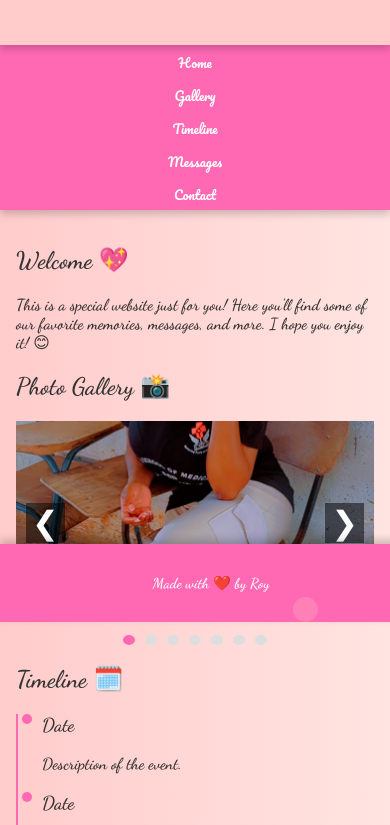
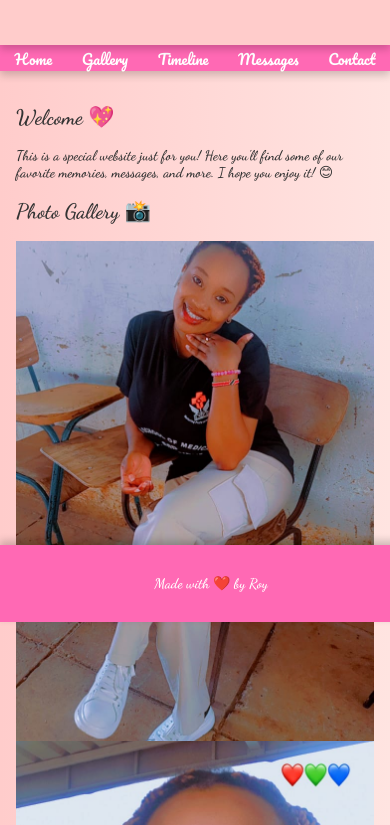
Before and after one commit to Roy-kirorei04/Angelica, a plain HTML site: page index.html in a window 390 px wide. Shown: the part 222-1047 px from the top of the page. Drawn offline with Linux system fonts and the light colour scheme.

Commit message:
updated css

```diff
--- a/style.css
+++ b/style.css
@@ -25,7 +25,6 @@ nav ul {
     margin: 0;
     display: flex;
     justify-content: center;
-    flex-wrap: wrap;
     box-shadow: 0 4px 8px rgba(0, 0, 0, 0.2);
 }
 
@@ -57,77 +56,56 @@ section {
 }
 
 /* Carousel Styles */
-.carousel {
-    position: relative;
-    width: 100%;
-    max-width: 100%;
-    margin: 0 auto;
-    overflow: hidden;
+.carousel-inner .carousel-item {
+    height: 500px;
 }
 
-.carousel-inner {
-    display: flex;
-    transition: transform 0.5s ease;
-}
-
-.carousel-item {
-    min-width: 100%;
-}
-
-.carousel-item img {
+.carousel-inner .carousel-item img {
     width: 100%;
-    height: auto;
-    max-height: 400px; /* Adjusted for mobile */
+    height: 100%;
     object-fit: cover;
 }
 
-.carousel-control {
-    position: absolute;
-    top: 50%;
-    transform: translateY(-50%);
-    background-color: rgba(0, 0, 0, 0.5);
-    color: white;
-    border: none;
-    font-size: 2rem;
-    cursor: pointer;
+/* Bubble Styles */
+.bubble-container {
+    position: fixed;
+    top: 0;
+    left: 0;
+    width: 100%;
+    height: 100%;
+    overflow: hidden;
+    pointer-events: none;
 }
 
-.carousel-control.prev {
-    left: 10px;
+.bubble {
+    position: absolute;
+    bottom: 0;
+    width: 40px;
+    height: 40px;
+    background-color: rgba(255, 105, 180, 0.8);
+    border-radius: 50%;
+    animation: bubble 10s infinite;
+    pointer-events: none;
+    box-shadow: 0 0 10px rgba(255, 182, 193, 0.5);
 }
 
-.carousel-control.next {
-    right: 10px;
+.bubble:nth-child(1) { width: 40px; height: 40px; left: 10%; animation-duration: 12s; }
+.bubble:nth-child(2) { width: 30px; height: 30px; left: 20%; animation-duration: 15s; }
+.bubble:nth-child(3) { width: 50px; height: 50px; left: 25%; animation-duration: 10s; animation-delay: 3s; }
+.bubble:nth-child(4) { width: 25px; height: 25px; left: 75%; animation-duration: 15s; animation-delay: 6s; }
+.bubble:nth-child(5) { width: 15px; height: 15px; left: 40%; animation-duration: 9s; animation-delay: 3s; }
+.bubble:nth-child(6) { width: 35px; height: 35px; left: 60%; animation-duration: 14s; animation-delay: 5s; }
+.bubble:nth-child(7) { width: 10px; height: 10px; left: 20%; animation-duration: 11s; animation-delay: 1s; }
+.bubble:nth-child(8) { width: 45px; height: 45px; left: 80%; animation-duration: 13s; animation-delay: 4s; }
+.bubble:nth-child(9) { width: 40px; height: 40px; left: 90%; animation-duration: 8s; animation-delay: 2s; }
+
+@keyframes bubble {
+    0% { transform: translateY(100vh); opacity: 0; }
+    50% { opacity: 1; }
+    100% { transform: translateY(-10%); opacity: 0; }
 }
 
-.carousel-indicators {
-    display: flex;
-    justify-content: center;
-    margin-top: 10px;
-}
-
-.indicator {
-    width: 10px;
-    height: 10px;
-    background-color: #ddd;
-    border: none;
-    border-radius: 50%;
-    margin: 0 5px;
-    cursor: pointer;
-}
-
-.indicator.active {
-    background-color: #ff69b4;
-}
-
-/* Other Sections */
-.photo-gallery {
-    display: flex;
-    flex-wrap: wrap;
-    gap: 10px;
-    justify-content: center;
-}
-
+/* Timeline Styles */
 .timeline {
     border-left: 2px solid #ff69b4;
     padding-left: 1rem;
@@ -150,6 +128,7 @@ section {
     border-radius: 50%;
 }
 
+/* Message Styles */
 .message {
     background-color: #fff;
     padding: 1rem;
@@ -159,6 +138,7 @@ section {
     font-family: 'Pacifico', cursive;
 }
 
+/* Footer Styles */
 footer {
     background-color: #ff69b4;
     color: white;
@@ -170,94 +150,28 @@ footer {
     box-shadow: 0 -4px 8px rgba(0, 0, 0, 0.2);
 }
 
-.bubble-container {
-    position: fixed;
-    top: 0;
-    left: 0;
-    width: 100%;
-    height: 100%;
-    overflow: hidden;
-    pointer-events: none;
-    z-index: 1;
-}
-
-@keyframes bubble {
-    0% {
-        transform: translateY(100vh);
-        opacity: 0;
-    }
-    50% {
-        opacity: 0.6;
-    }
-    100% {
-        transform: translateY(-10%);
-        opacity: 0;
-    }
-}
-
-.bubble {
-    position: absolute;
-    bottom: 0;
-    width: 40px;
-    height: 40px;
-    background-color: rgba(255, 182, 193, 0.3);
-    border-radius: 50%;
-    animation: bubble 10s infinite;
-    pointer-events: none;
-}
-
-.bubble:nth-child(1) { width: 40px; height: 40px; left: 10%; animation-duration: 12s; }
-.bubble:nth-child(2) { width: 30px; height: 30px; left: 20%; animation-duration: 15s; }
-.bubble:nth-child(3) { width: 50px; height: 50px; left: 25%; animation-duration: 10s; animation-delay: 3s; }
-.bubble:nth-child(4) { width: 25px; height: 25px; left: 75%; animation-duration: 15s; animation-delay: 6s; }
-.bubble:nth-child(5) { width: 15px; height: 15px; left: 40%; animation-duration: 9s; animation-delay: 3s; }
-.bubble:nth-child(6) { width: 35px; height: 35px; left: 60%; animation-duration: 14s; animation-delay: 5s; }
-.bubble:nth-child(7) { width: 10px; height: 10px; left: 20%; animation-duration: 11s; animation-delay: 1s; }
-.bubble:nth-child(8) { width: 45px; height: 45px; left: 80%; animation-duration: 13s; animation-delay: 4s; }
-.bubble:nth-child(9) { width: 40px; height: 40px; left: 90%; animation-duration: 8s; animation-delay: 2s; }
-
 /* Media Queries */
 @media (max-width: 768px) {
+    body {
+        font-size: 14px;
+    }
+
     header {
         font-size: 2rem;
     }
 
-    nav ul {
-        flex-direction: column;
-        align-items: center;
+    nav ul li a {
+        font-size: 1rem;
+        padding: 0.5rem;
     }
 
-    nav ul li {
-        margin: 5px 0;
+    .bubble {
+        width: 30px;
+        height: 30px;
     }
 
-    nav ul li a {
-        padding: 0.8rem;
-        font-size: 1rem;
-    }
-
-    .carousel-item img {
-        height: auto;
-        max-height: 300px; /* Further adjusted for smaller screens */
-    }
-
-    .photo-gallery {
-        flex-direction: column;
-        align-items: center;
-    }
-
-    .timeline-event {
-        padding-left: 0.5rem;
-    }
-
-    .message {
-        font-size: 0.9rem;
-        padding: 0.8rem;
-    }
-
-    footer {
-        font-size: 0.9rem;
-    }
+    .bubble:nth-child(1), .bubble:nth-child(3) { width: 35px; height: 35px; }
+    .bubble:nth-child(4), .bubble:nth-child(8) { width: 25px; height: 25px; }
 }
 
 @media (max-width: 480px) {
@@ -266,15 +180,12 @@ footer {
     }
 
     nav ul li a {
-        font-size: 0.8rem;
+        font-size: 0.9rem;
+        padding: 0.3rem;
     }
 
-    .carousel-item img {
-        height: auto;
-        max-height: 200px; /* Further adjusted for very small screens */
-    }
-
-    .message {
-        font-size: 0.8rem;
+    .bubble {
+        width: 25px;
+        height: 25px;
     }
 }
```
